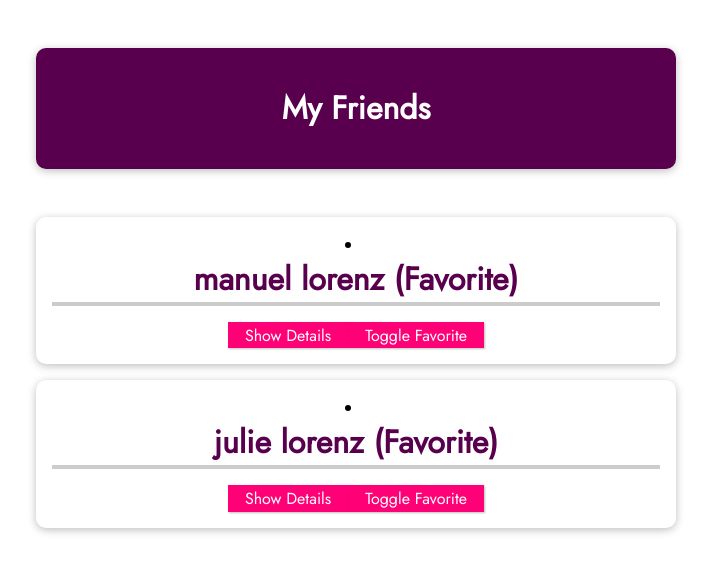
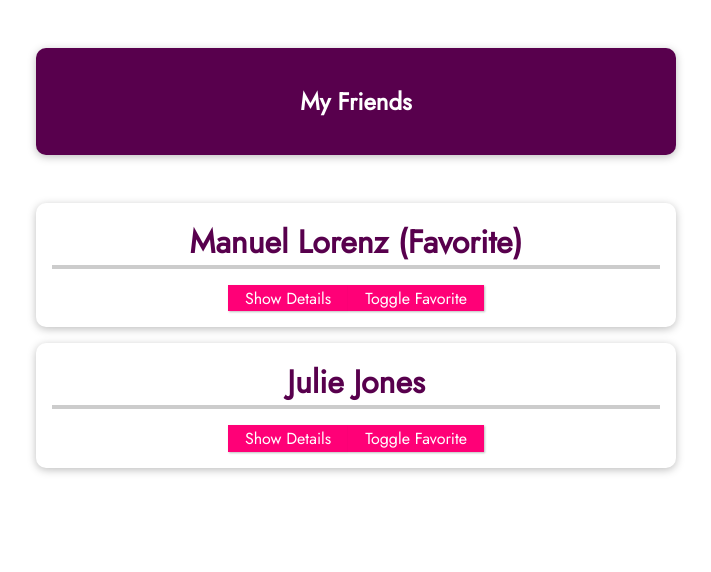
Before and after one commit to ahmad-khatib0/vue, a Vue app in the folder 8_vue-first-app/: page / in a window 1280 px wide. Shown: the top 572 px of the page, without its empty margins (284-995 px from the left). Built offline with nearby package versions, Linux system fonts and the light colour scheme.

Commit message:
. Emitting Custom Events (Child => Parent Communication)

```diff
--- a/8_vue-first-app/src/App.vue
+++ b/8_vue-first-app/src/App.vue
@@ -1,36 +1,52 @@
 <template>
-  <header><h1>My Friends</h1></header>
-  <friends-contact
-    v-for="friend in friends"
-    :key="friend.id"
-    :name="friend.name"
-    :email-address="friend.emailAddress"
-    :phone-number="friend.phoneNumber"
-    :is-favorite="true"
-  ></friends-contact>
+  <section>
+    <header>
+      <h1>My Friends</h1>
+    </header>
+    <ul>
+      <friends-contact
+        v-for="friend in friends"
+        :key="friend.id"
+        :id="friend.id"
+        :name="friend.name"
+        :phone-number="friend.phone"
+        :email-address="friend.email"
+        :is-favorite="friend.isFavorite"
+        @toggle-favorite="toggleFavoriteStatus"
+      ></friends-contact>
+    </ul>
+  </section>
 </template>
 
 <script>
-import FriendsContact from "./components/FriendsContact.vue";
 export default {
-  components: { FriendsContact },
   data() {
     return {
       friends: [
         {
           id: "manuel",
-          name: "manuel lorenz",
+          name: "Manuel Lorenz",
+          phone: "0123 45678 90",
           email: "manuel@localhost.com",
-          phone: "224-333-2222",
+          isFavorite: true,
         },
         {
           id: "julie",
-          name: "julie lorenz",
+          name: "Julie Jones",
+          phone: "0987 654421 21",
           email: "julie@localhost.com",
-          phone: "224-333-2222",
+          isFavorite: false,
         },
       ],
     };
+  },
+  methods: {
+    toggleFavoriteStatus(friendId) {
+      const identifiedFriend = this.friends.find(
+        (friend) => friend.id === friendId
+      );
+      identifiedFriend.isFavorite = !identifiedFriend.isFavorite;
+    },
   },
 };
 </script>
--- a/8_vue-first-app/src/components/FriendsContact.vue
+++ b/8_vue-first-app/src/components/FriendsContact.vue
@@ -1,6 +1,6 @@
 <template>
   <li>
-    <h2>{{ name }} {{ isFavoriteFriend ? "(Favorite)" : "" }}</h2>
+    <h2>{{ name }} {{ isFavorite ? "(Favorite)" : "" }}</h2>
     <button @click="toggleDetails">
       {{ detailsAreVisible ? "Hide" : "Show" }} Details
     </button>
@@ -18,6 +18,10 @@
 export default {
   // props: ["name", "phoneNumber", "emailAddress", "isFavorite"],
   props: {
+    id: {
+      type: String,
+      required: true,
+    },
     name: {
       type: String,
       required: true,
@@ -42,7 +46,6 @@ export default {
   data() {
     return {
       detailsAreVisible: false,
-      isFavoriteFriend: this.isFavorite,
     };
   },
   methods: {
@@ -53,7 +56,12 @@ export default {
       // if (this.isFavorite === "1") this.isFavorite = "0";
       // else this.isFavorite = "1"; //this tow lines of code incorrect ,
       // because props in vue are immutable, so the solution was to assign it to isFavoriteFriend
-      this.isFavoriteFriend = !this.isFavoriteFriend;
+      // this.isFavoriteFriend = !this.isFavoriteFriend;
+      this.$emit("toggle-favorite", this.id);
+
+      // And this allows you to emit your own custom event to which you then can listen
+      // from inside the parent component... note that the name is in kepab-case
+      // and the second arg is the data you wanna to pass it up to the parent
     },
   },
 };
```
